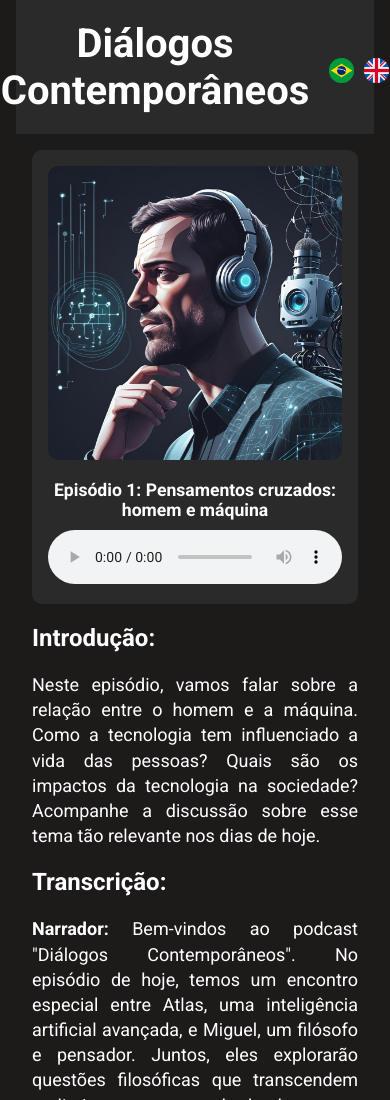
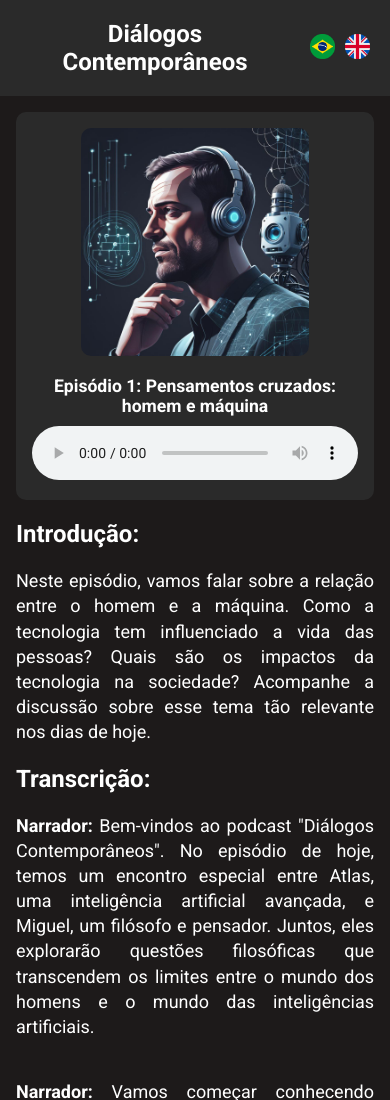
Before and after one commit to Cassiocominetti/dialogos-contemporaneos, a plain HTML site: page index.html in a window 390 px wide. Shown: the top 1100 px of the page. Drawn offline with Linux system fonts and the light colour scheme.

Commit message:
fix: add link on readme and fix overflow on small devices

```diff
--- a/styles.css
+++ b/styles.css
@@ -15,7 +15,7 @@ body {
   display: flex;
   flex-direction: column;
   align-items: center;
-  padding: 0 1rem;
+  /* padding: 0 1rem; */
 }
 
 header {
@@ -61,7 +61,7 @@ main {
 }
 
 .podcast-image {
-  max-width: 100%;
+  max-width: 70%;
   border-radius: 0.625rem;
   margin-bottom: 1.25rem;
 }
@@ -80,7 +80,7 @@ audio {
 .language-switch {
   display: flex;
   gap: 10px;
-  margin-top: 10px;
+  /* margin-top: 10px; */
 }
 
 .language-switch button {
@@ -99,7 +99,7 @@ p {
 
 footer {
   display: flex;
-  flex-direction: column;
+  /* flex-direction: column; */
   gap: 25px;
   align-items: center;
   justify-content: center;
@@ -138,6 +138,16 @@ a img {
     padding: 1rem;
   }
 
+  header h1 {
+    display: flex;
+    align-items: center;
+  }
+
+  header h1 {
+    font-size: 1.5rem;
+    text-align: center;
+  }
+
   .podcast-info {
     padding: 1rem;
   }
```
Also changed, not shown: 1 other file.
